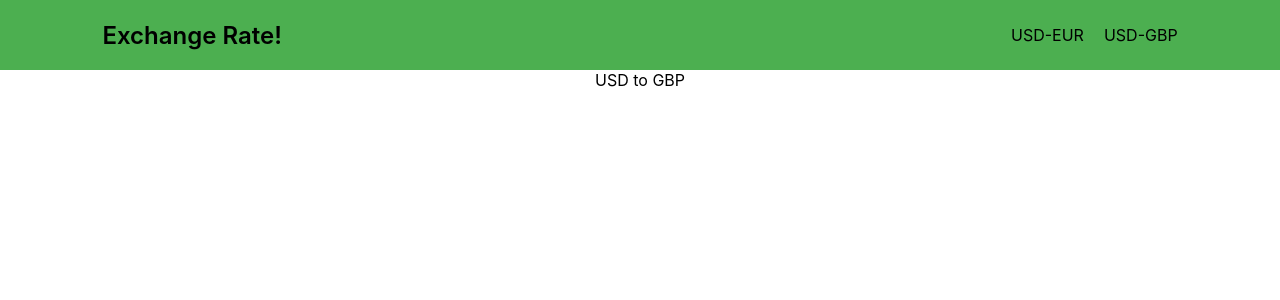
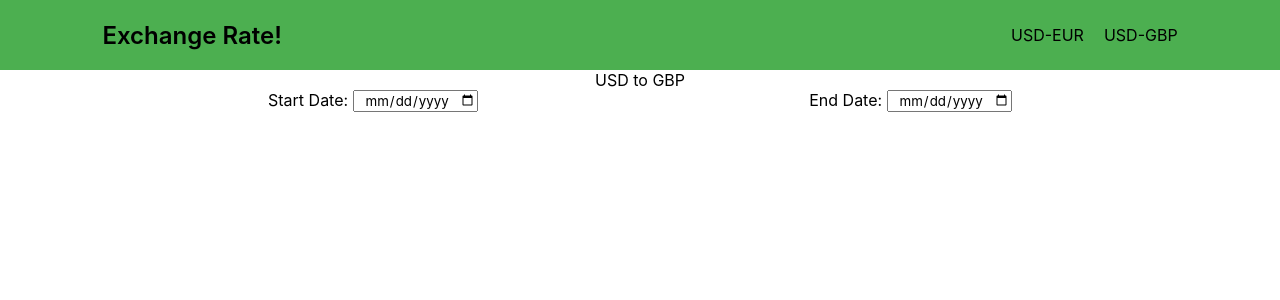
Before and after one commit to LotanT/exchange-rate-app, a React (Create React App) app: page /gbp in a window 1280 px wide. Shown: the top 300 px of the page. Built offline with nearby package versions, Linux system fonts and the light colour scheme.

Commit message:
*start building exchange rate page

```diff
--- /dev/null
+++ b/src/assets/style/_GBPToUSD.scss
@@ -0,0 +1,6 @@
+.gbp{
+    .dates{
+        display: flex;
+        justify-content: space-around;
+    }
+}
--- a/src/assets/style/main.scss
+++ b/src/assets/style/main.scss
@@ -1,6 +1,7 @@
 @import 'header';
 @import 'styles';
 @import 'welcome';
+@import 'GBPToUSD';
 
 
 
--- a/src/pages/GBPToUSD.jsx
+++ b/src/pages/GBPToUSD.jsx
@@ -1,7 +1,37 @@
-export function GBPToUSD(){
-    return(
-    <section className='eur'>
-    USD to GBP
-    </section>
+import { useState } from 'react'
+
+
+export function GBPToUSD() {
+
+    const [startDate, setStartDate] = useState('')
+    const [endDate, setEndDate] = useState('')
+
+
+    const onChangeStartDate = ({ target }) => {
+        setStartDate(target.value);
+    };
+
+    const onChangeEndDate = ({ target }) => {
+        setEndDate(target.value);
+    };
+
+    return (
+        <section className='gbp container'>
+            <div>
+                <div className='title'>
+                    USD to GBP
+                </div>
+                <div className='dates'>
+                    <div className='start-date'>
+                        <label htmlFor="startDate">Start Date: </label>
+                        <input type="date" onChange={onChangeStartDate} value={startDate}/>
+                    </div>
+                    <div className='end-date'>
+                        <label htmlFor="endDate">End Date: </label>
+                        <input type="date" onChange={onChangeEndDate} value={endDate}/>
+                    </div>
+                </div>
+            </div>
+        </section>
     )
 }
```
Also changed, not shown: src/cmps/Chart.jsx (added, +7 -0 lines).
